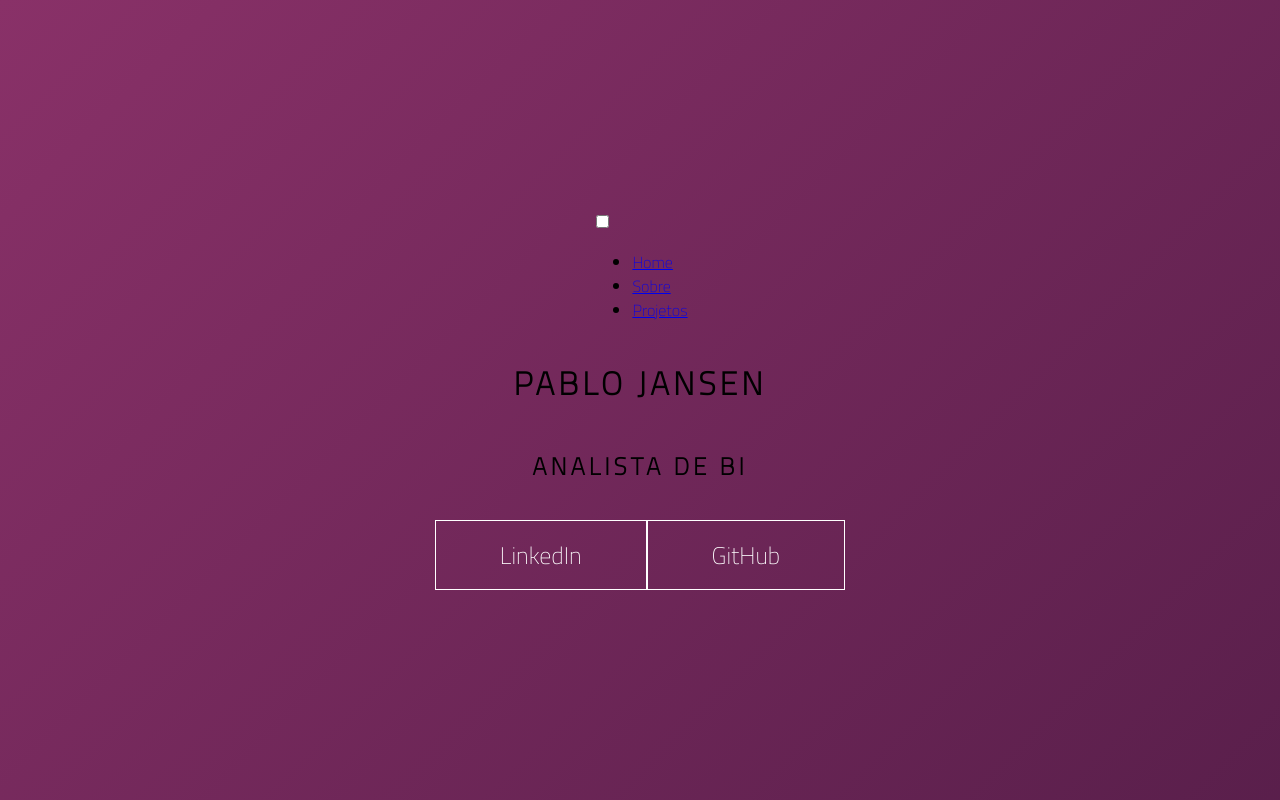
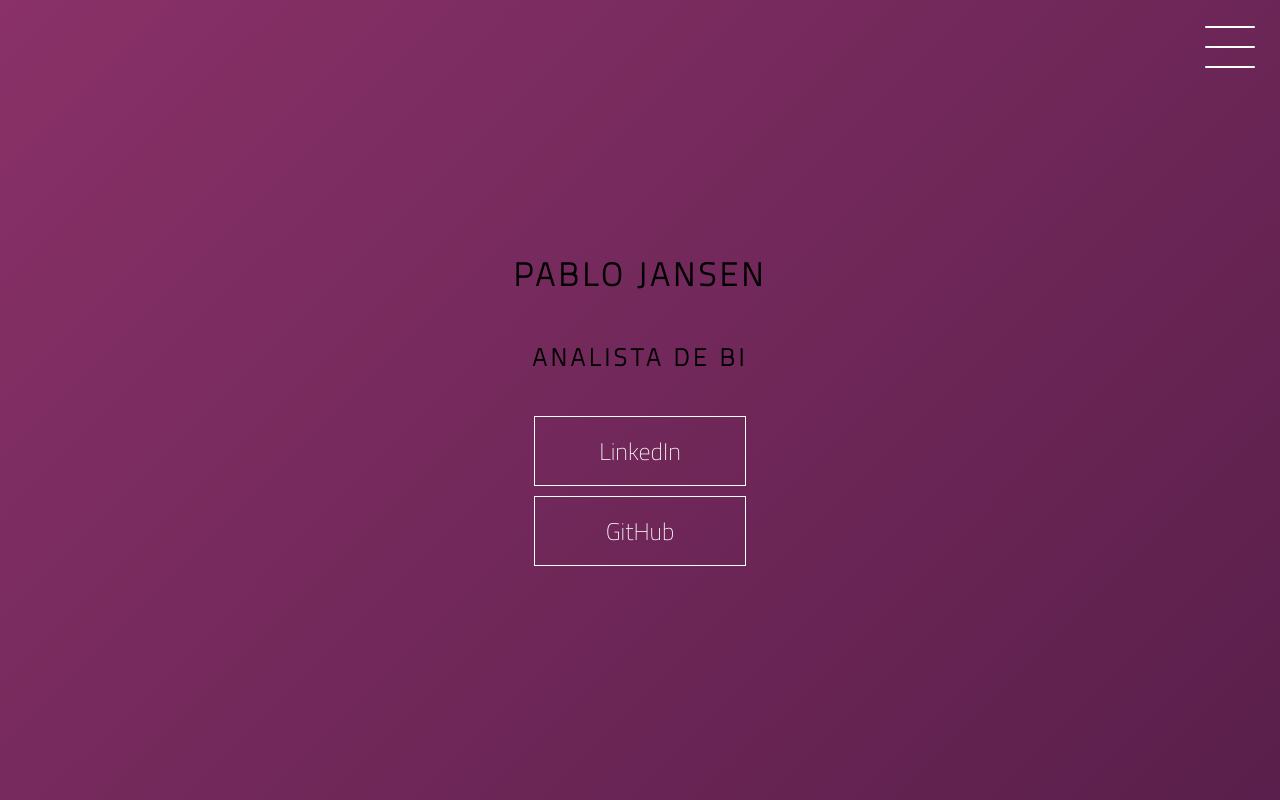
Before and after one commit to impablojansen/impablojansen.github.io, a plain HTML site: page index.html in a window 1280 px wide. Drawn offline with Linux system fonts and the light colour scheme.

Commit message:
Update styles.css

```diff
--- a/styles.css
+++ b/styles.css
@@ -32,16 +32,20 @@ h2 {
 }
 
 .social-media {
+
     margin-top: 1rem;
     display: flex;
+    flex-direction: column;
+
 }
 
 .social-media a {
+    margin: 5px;
     text-decoration: none;
     color: #ffffff;
     font-size: 24px;
     padding: 1rem 4rem;
-    border: 1px solid white;
+    border: 1px solid #ffffff;
     min-width: 4rem;
     display: flex;
     justify-content: center;
@@ -51,5 +55,133 @@ h2 {
 
 a:hover {
     color: #2E1C2B;
-    background-color: white;
+    background-color: #ffffff;
 }
+
+/* MENU HAMBURGER */
+
+.checkbox-container {
+    display: flex;
+    justify-content: center;
+    align-items: center;
+}
+
+.checkbox {
+    height: 100px;
+    width: 100px;
+    position: absolute;
+    top: 0;
+    right: 0;
+    display: flex;
+    justify-content: center;
+    cursor: pointer;
+    z-index: 9999;
+    transition: 400ms ease-in-out 0s;
+}
+
+.checkbox .trace {
+    width: 50px;
+    height: 2px;
+    background-color: #ffffff;
+    position: absolute;
+    border-radius: 4px;
+    transition: 0.5s ease-in-out;
+}
+
+.checkbox .trace:nth-child(1) {
+    top: 26px;
+    transform: rotate(0);
+}
+
+.checkbox .trace:nth-child(2) {
+    top: 46px;
+    transform: rotate(0);
+}
+
+.checkbox .trace:nth-child(3) {
+    top: 66px;
+    transform: rotate(0);
+}
+
+#toggle {
+    display: none;
+}
+
+
+/* MENU */
+
+.menu {
+    position: absolute;
+    top: 28px;
+    right: 30px;
+    background: #ffffff;
+    height: 40px;
+    width: 40px;
+    border-radius: 50%;
+    box-shadow: 0px 0px 0px 0px #ffffff;
+    z-index: -1;
+    transition: 200ms ease-in-out 0s;
+}
+
+.menu-items {
+    position: fixed;
+    top: 0;
+    left: 0;
+    width: 100%;
+    height: 100vh;
+    display: flex;
+    justify-content: center;
+    align-items: center;
+    z-index: 2;
+    transition: 200ms ease-in-out 0s;
+    /*opacity: 0;
+    visibility: hidden;*/
+}
+
+.menu-items ul {
+    list-style-type: none;
+}
+
+.menu-items ul li a {
+    margin: 10px 0;
+    color: #2E1C2B;
+    text-decoration: none;
+    text-transform: uppercase;
+    letter-spacing: 4px;
+    font-size: 40px;
+}
+
+/* ANIMAÇÃO DO MENU */
+
+#toggle:checked + .checkbox .trace:nth-child(1) {
+    transform: rotate(45deg);
+    background-color: #2E1C2B;
+    top: 47px;
+}
+
+#toggle:checked + .checkbox .trace:nth-child(2) {
+    transform: translateX(-100px);
+    width: 30px;
+    visibility: hidden;
+    opacity: 0;
+}
+
+#toggle:checked + .checkbox .trace:nth-child(3) {
+    transform: rotate(-45deg);
+    background-color: #2E1C2B;
+    top: 48px;
+}
+
+#toggle:checked + .checkbox {
+    background-color: #ffffff;
+}
+
+#toggle:checked ~ .menu {
+    box-shadow: 0px 0px 0px 100vmax #ffffff;
+    z-index: 1;
+}
+
+#toggle-checked ~ .menu-items {
+    visibility: visible;
+    opacity: 1;
+}
```
